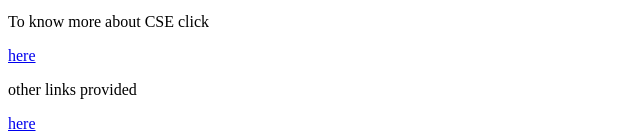
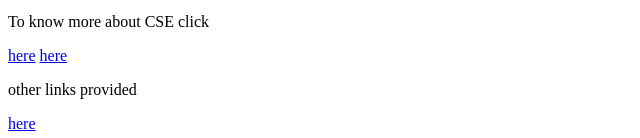
Before and after one commit to lillyasmi/intro, a plain HTML site: page index.html in a window 1280 px wide. Shown: the part 773-911 px from the top of the page, 0-640 px from the left. Drawn offline with Linux system fonts and the light colour scheme.

Commit message:
added webpage link to index.html

```diff
--- a/index.html
+++ b/index.html
@@ -11,6 +11,8 @@
 		<img src="c1.png" width="40%" heigth="40%">
 		<p>To know more about CSE click</p>
 		<a href="cse.html">here</a>
+		<a href="webpage.html">here</a>
+
 		<p>other links provided</p><a href="https://sannidvarma.github.io/intr/">here</a>
 	</body>
 </html>
```
